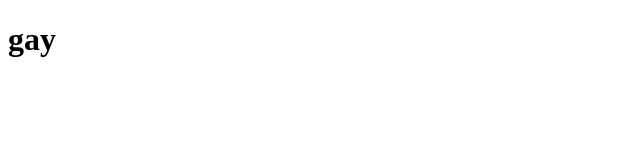
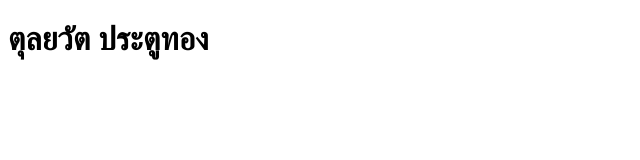
Before and after one commit to Graciano3/The-New-order, a plain HTML site: page index.html in a window 1280 px wide. Shown: the whole page, without its empty margins (0-640 px from the left). Drawn offline with Linux system fonts and the light colour scheme.

Commit message:
first commit

```diff
--- a/index.html
+++ b/index.html
@@ -6,6 +6,6 @@
     <title>First project</title>
 </head>
 <body>
-   <h1> gay </h1>
+   <h1> ตุลยวัต ประตูทอง </h1>
 </body>
 </html>
```
